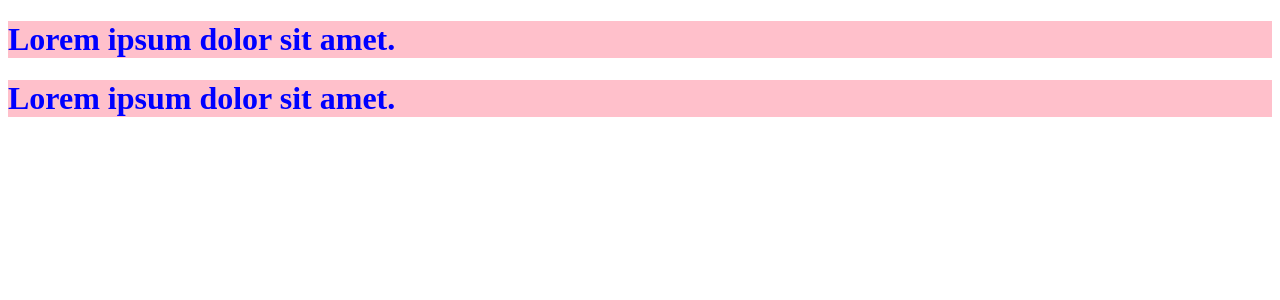
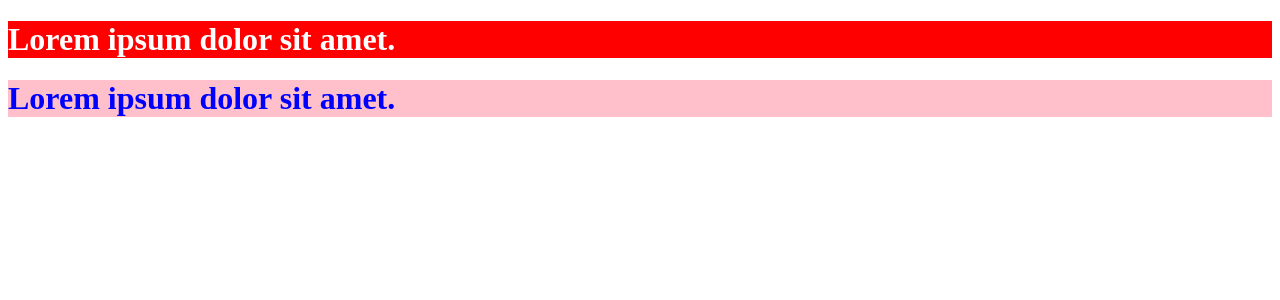
Before and after one commit to sebaek/react20231031, a React (Create React App) app: page / in a window 1280 px wide. Shown: the top 300 px of the page. Built offline with nearby package versions, Linux system fonts and the light colour scheme.

Commit message:
보통의 css 파일을 사용할 때 클래스명 중복이 발생할 수 있음 -> css module로 중복 방지

```diff
--- a/src/component/MyBlock.js
+++ b/src/component/MyBlock.js
@@ -1,9 +1,9 @@
-import "../style/yourStyle.css";
+import css from "../style/yourStyle.module.css";
 
 export function MyBlock() {
   return (
     <div>
-      <h1 className="error">Lorem ipsum dolor sit amet.</h1>
+      <h1 className={css.error}>Lorem ipsum dolor sit amet.</h1>
     </div>
   );
 }
--- a/src/component/MyText.js
+++ b/src/component/MyText.js
@@ -1,11 +1,11 @@
-import "../style/mystyle.css";
+import css from "../style/mystyle.module.css";
 export function MyText() {
   return (
     <div>
       {/* red 배경색, white 글자색  */}
-      {/* src/style/mystyle.css 파일 생성 */}
-      {/* MyText.js 에서 mystyle.css import 하기 */}
-      <h1 className="error">Lorem ipsum dolor sit amet.</h1>
+      {/* src/style/mystyle.module.css 파일 생성 */}
+      {/* MyText.js 에서 mystyle.module.css import 하기 */}
+      <h1 className={css.error}>Lorem ipsum dolor sit amet.</h1>
     </div>
   );
 }
```
Also changed, not shown: src/style/mystyle.module.css (renamed from src/style/mystyle.css), src/style/yourStyle.module.css (renamed from src/style/yourStyle.css).
